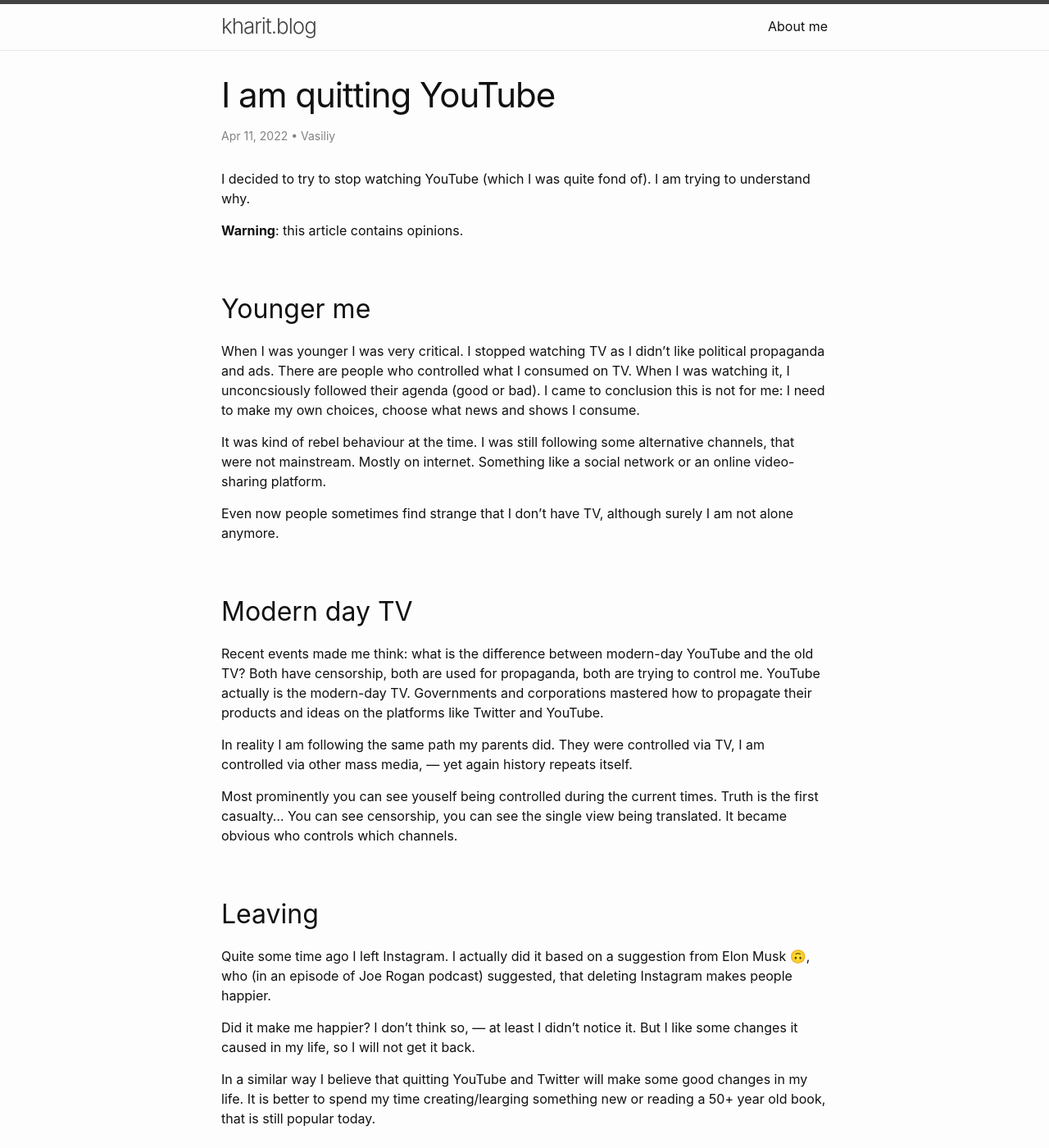
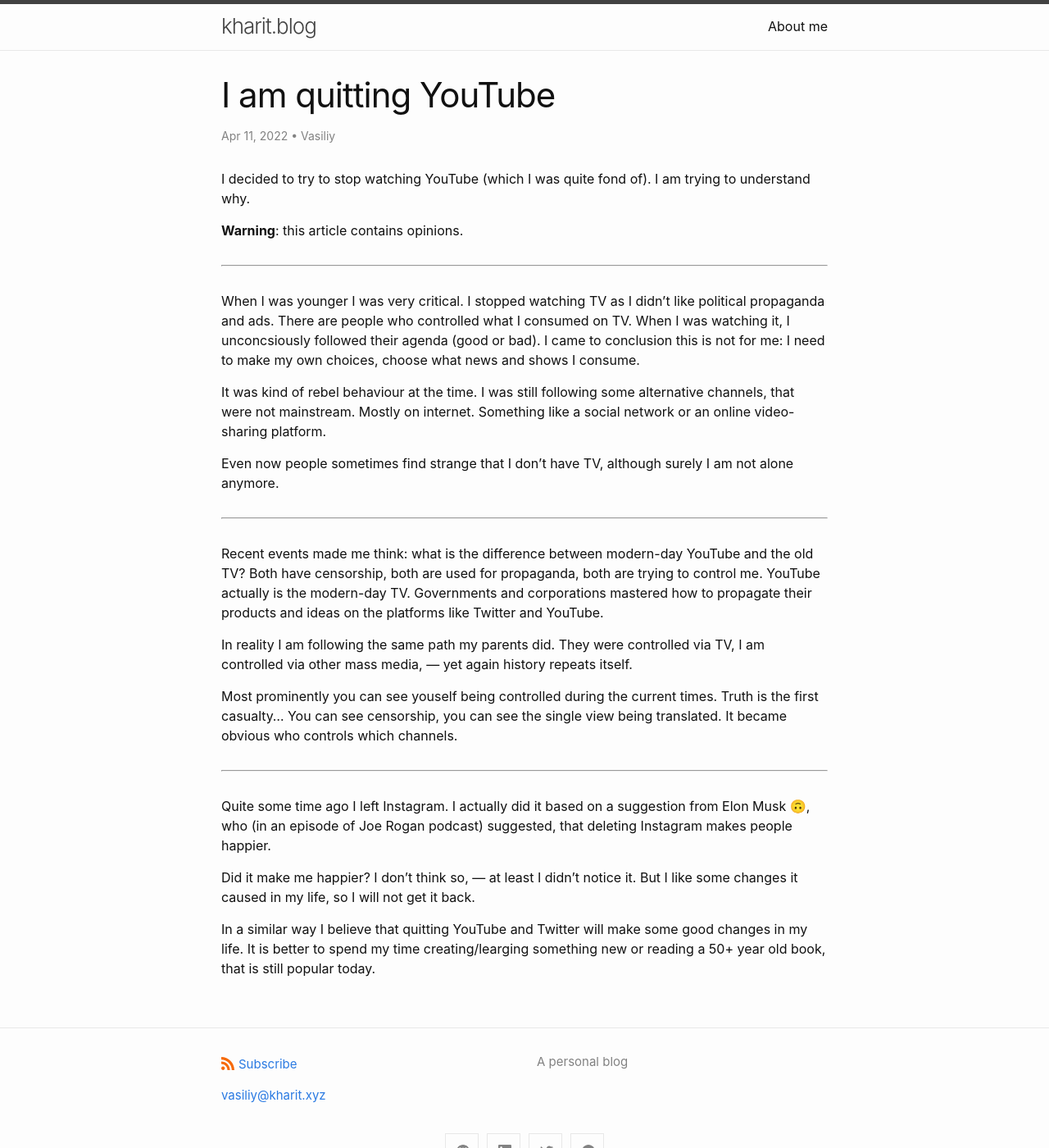
Before and after one commit to kh4rit/kharit.blog, a Jekyll site: the page built from _posts/thoughts/2022-04-11-i-am-quitting-youtube.md, in a window 1280 px wide and 1400 px high. Shown: the whole window at 82% size. Built offline with Jekyll 4.4.1, drawn with Linux system fonts in a browser that asks for light colours.

Commit message:
fixed formatting

```diff
--- a/_posts/thoughts/2022-04-11-i-am-quitting-youtube.md
+++ b/_posts/thoughts/2022-04-11-i-am-quitting-youtube.md
@@ -10,7 +10,7 @@ I decided to try to stop watching YouTube (which I was quite fond of). I am tryi
 
 **Warning**: this article contains opinions.
 
-## Younger me
+---
 
 When I was younger I was very critical. I stopped watching TV as I didn't like political propaganda and ads. There are people who controlled what I consumed on TV. When I was watching it, I unconcsiously followed their agenda (good or bad). I came to conclusion this is not for me: I need to make my own choices, choose what news and shows I consume.
 
@@ -18,7 +18,7 @@ It was kind of rebel behaviour at the time. I was still following some alternati
 
 Even now people sometimes find strange that I don't have TV, although surely I am not alone anymore.
 
-## Modern day TV
+---
 
 Recent events made me think: what is the difference between modern-day YouTube and the old TV? Both have censorship, both are used for propaganda, both are trying to control me. YouTube actually is the modern-day TV. Governments and corporations mastered how to propagate their products and ideas on the platforms like Twitter and YouTube.
 
@@ -26,7 +26,7 @@ In reality I am following the same path my parents did. They were controlled via
 
 Most prominently you can see youself being controlled during the current times. Truth is the first casualty... You can see censorship, you can see the single view being translated. It became obvious who controls which channels.
 
-## Leaving
+---
 
 Quite some time ago I left Instagram. I actually did it based on a suggestion from Elon Musk 🙃, who (in an episode of Joe Rogan podcast) suggested, that deleting Instagram makes people happier.
 
```
Also changed, not shown: _posts/thoughts/2011-05-09-how-to-grow-up-culturaly-rich.md (+1 -1 lines).
